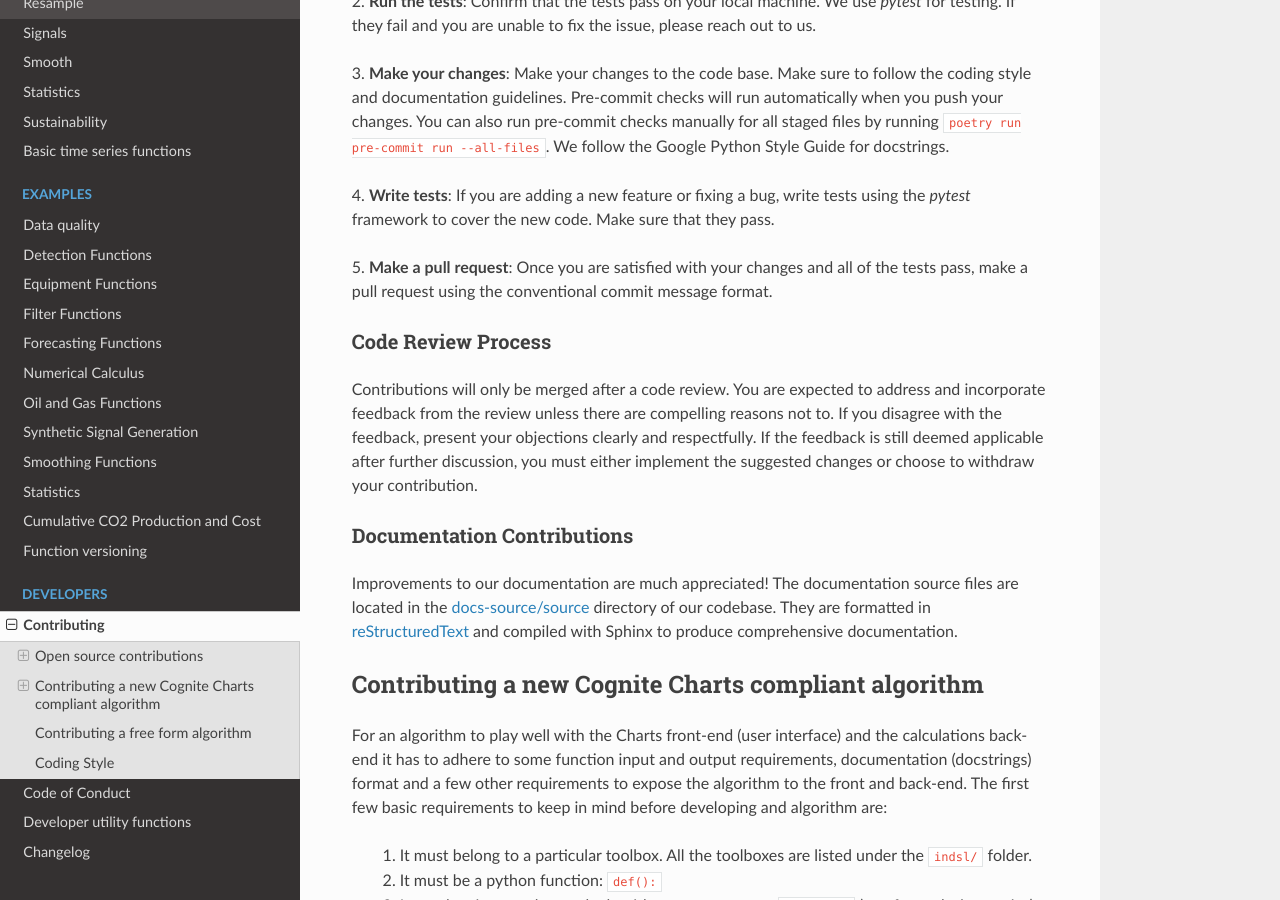
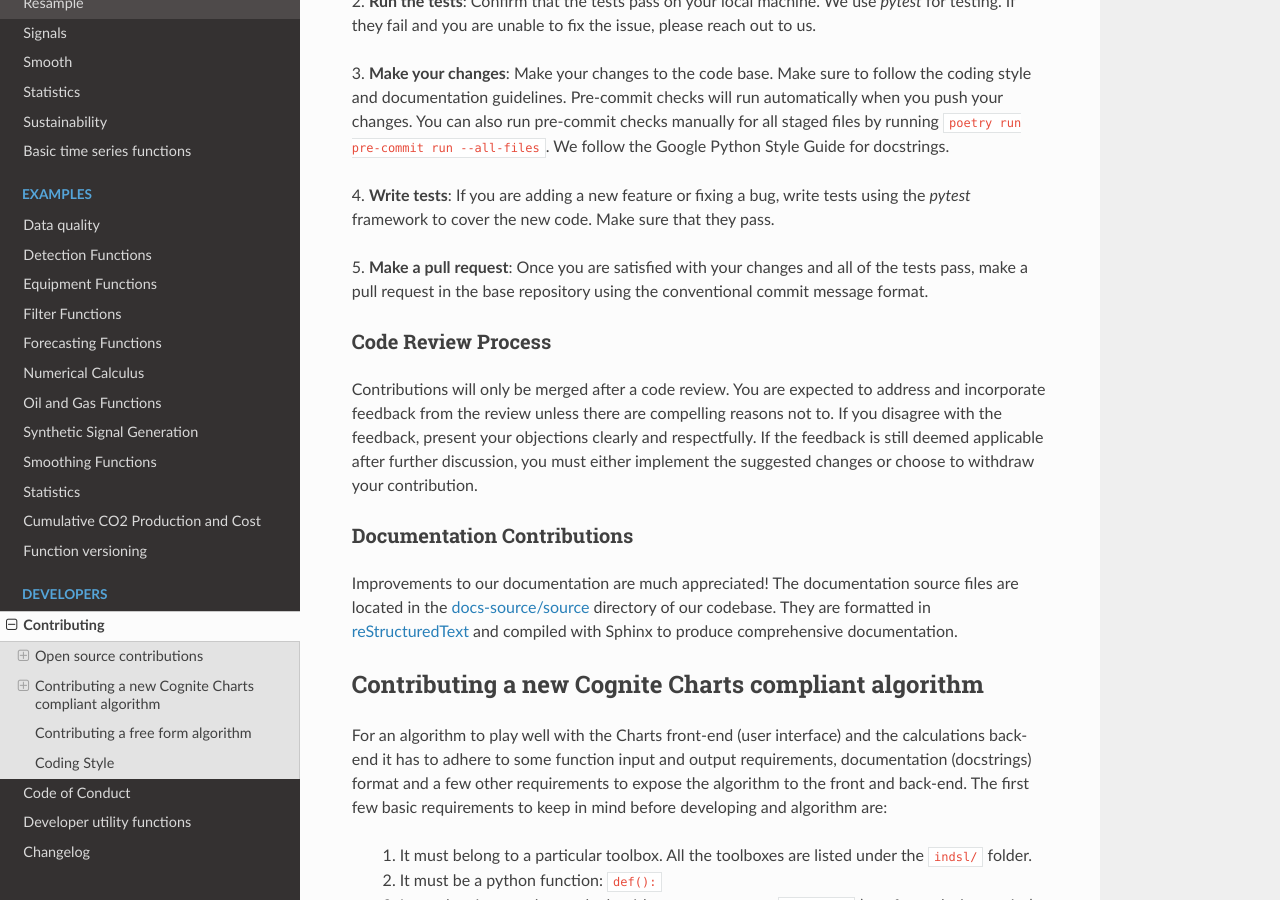
Before and after one commit to cognitedata/indsl, a Sphinx documentation site: the page built from docs-source/source/contribute.rst, in a window 1280 px wide and 900 px high, scrolled down 1234 px. Built offline with Sphinx 7.4.7 and the Read the Docs theme 2.0.0, drawn with Linux system fonts in a browser that asks for light colours; pages that are not in the unit, such as notebooks, are missing from menus.

Commit message:
add to point 5

```diff
--- a/docs-source/source/contribute.rst
+++ b/docs-source/source/contribute.rst
@@ -58,7 +58,7 @@ We follow the Google Python Style Guide for docstrings.
 Make sure that they pass.
 
 5. **Make a pull request**: Once you are satisfied with your changes and all of the tests pass, make a pull request
-using the conventional commit message format.
+in the base repository using the conventional commit message format.
 
 
 Code Review Process
```
